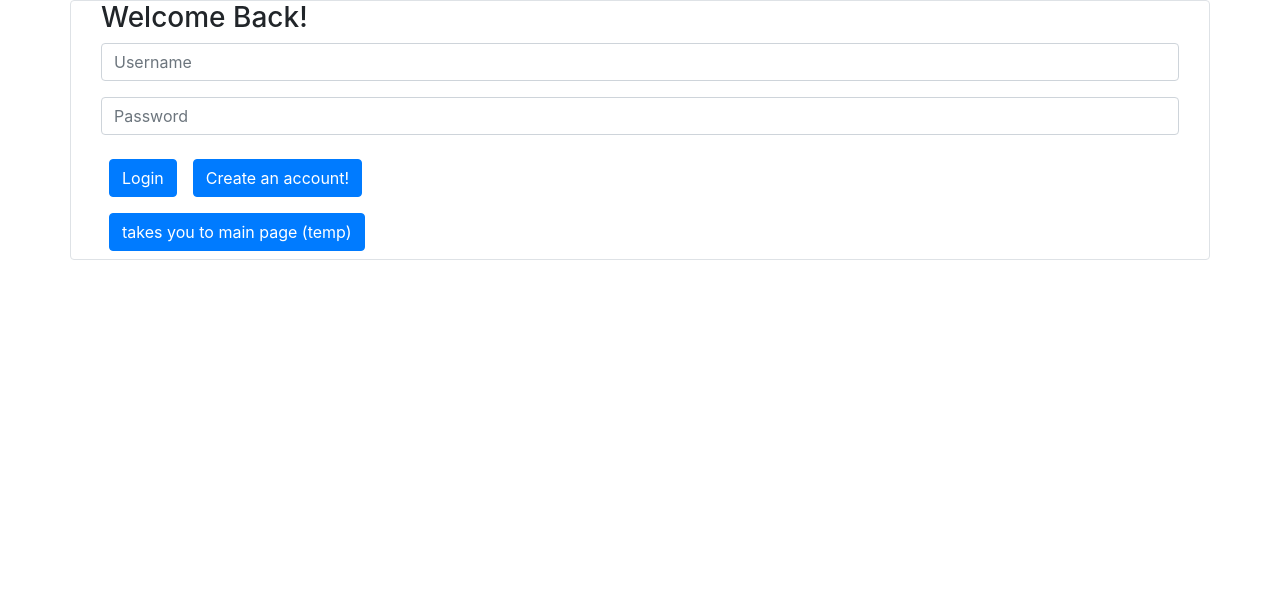
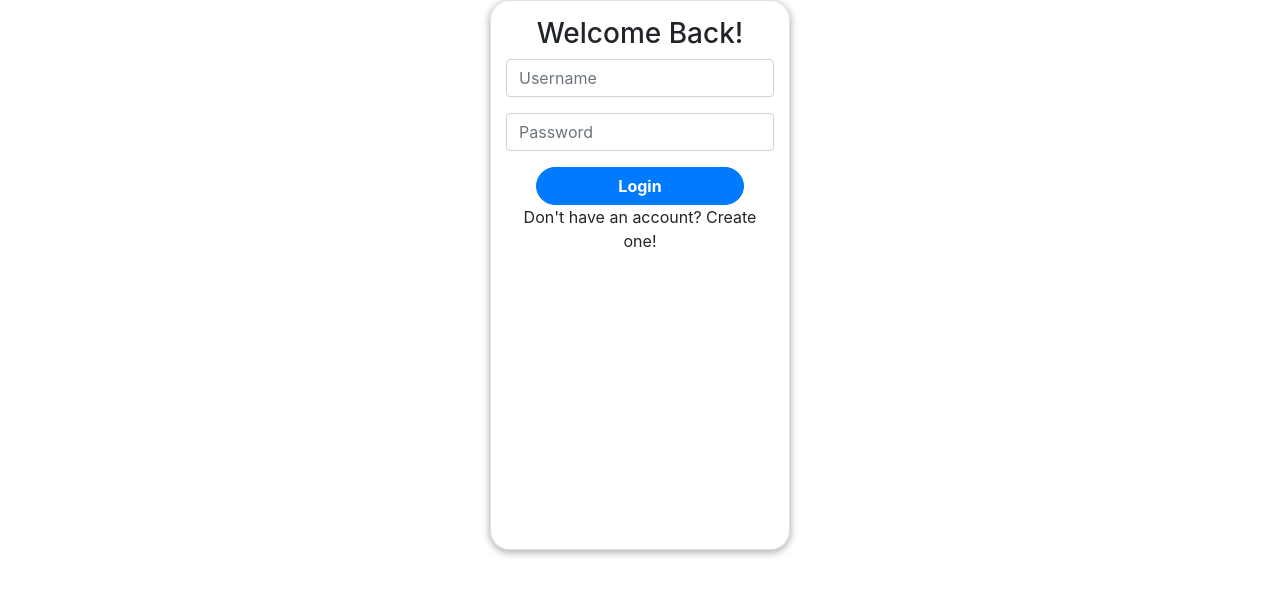
Before and after one commit to Jonathan204/SyncStream, a React (Create React App) app in the folder client/: page / in a window 1280 px wide. Shown: the top 594 px of the page. Built offline with nearby package versions, Linux system fonts and the light colour scheme.

Commit message:
You can now look at the login/register pages without your eyes burning too bad

```diff
--- a/client/src/components/Account/Account.js
+++ b/client/src/components/Account/Account.js
@@ -1,7 +1,7 @@
 import { useState } from 'react';
 
 import Login from './Login.js';
-import { Container } from 'react-bootstrap';
+import { Container, Row, Col } from 'react-bootstrap';
 import { AccountContext } from './AccountContext.js';
 import Register from './Register.js';
 
@@ -16,13 +16,23 @@ const Account = () => {
         setActiveWindow("signin")
     }
 
+    const accountWindow = {
+        height: 550,
+        width: 300,
+        display: 'flex',
+        flexDirection: 'column',
+        alignItems: 'center',
+        borderRadius: 20,
+        boxShadow: '0 2px 7px 1px rgba(0, 0, 0, 0.3)'
+      };
+
     const contextValue = {switchToSignup, switchToSignin};
     return (
         <AccountContext.Provider value={contextValue}>
-        <Container className="border rounded">
+        <Container className="border" style={accountWindow}>
 
-            {activeWindow === "signin" && <Login />}
-            {activeWindow === "signup" && <Register />}
+                {activeWindow === "signin" && <Login />}
+                {activeWindow === "signup" && <Register />}
 
         </Container>
         </AccountContext.Provider>
--- a/client/src/components/Account/Login.js
+++ b/client/src/components/Account/Login.js
@@ -1,7 +1,7 @@
 import React, { useContext, useState } from 'react';
-import { Form, Container, Button } from 'react-bootstrap';
-import { BrowserRouter as Router } from "react-router-dom";
+import { Form, Container, Button, Row, Col } from 'react-bootstrap';
 import { AccountContext } from './AccountContext';
+import './styles.css';
 
 const Login = () => {
     const [validated, setValidated] = useState(false);
@@ -17,36 +17,37 @@ const Login = () => {
         setValidated(true);
     }
 
-
     return (
         <Container>
-            <h3>Welcome Back!</h3>
+            <Row className='mt-3' style={{textAlign:'center'}}><Col><h3>Welcome Back!</h3></Col></Row>
                 <Form noValidate validated={validated} onSubmit={handleSubmit}>
+                    <Row className="flex-column">
                         <Form.Group conrolId="username">
                             <Form.Control required type="text" placeholder="Username"/>
                             <Form.Control.Feedback type="invalid">
                                 Please input a valid username
                             </Form.Control.Feedback>
                         </Form.Group>
-
+                    </Row>
+                    <Row className="flex-column">
                         <Form.Group controlId="password">
                             <Form.Control required type="password" placeholder="Password"/>
                             <Form.Control.Feedback type="invalid">
                                 Please input a valid password
                             </Form.Control.Feedback>
                         </Form.Group>
-
-                <Button className="m-2" variant="primary" type="submit">
+                    </Row>
+                    <Row>
+                        <Button style={{width:'100%', borderRadius:'25px', marginLeft:'30px', marginRight: '30px', fontWeight:'bold'}} variant="primary" type="submit">
                             Login
                         </Button>
-
-                <Button className="m-2" variant="primary" type="submit" onClick={switchToSignup}>
-                    Create an account!
-                </Button>
+                    </Row>
+                    <Row className='flex-column'>
+                        <p class='underline-on-hover account-swap' onClick={switchToSignup}>
+                            Don't have an account? Create one!
+                        </p>
+                    </Row>
                 </Form>
-            <Button className="m-2"  href="/home" variant="primary">
-                    takes you to main page (temp)
-            </Button>
         </Container>
     );
 }
--- a/client/src/components/Account/Register.js
+++ b/client/src/components/Account/Register.js
@@ -1,6 +1,7 @@
 import React, { useContext, useState } from 'react';
-import { Form, Container, Button } from 'react-bootstrap';
+import { Form, Container, Button, Row, Col } from 'react-bootstrap';
 import { AccountContext } from './AccountContext';
+import './styles.css';
 
 const Register = () => {
     const [validated, setValidated] = useState(false);
@@ -18,44 +19,48 @@ const Register = () => {
 
     return (
         <Container>
-            <h3>Please Sign Up!</h3>
+            <Row className='mt-3' style={{textAlign:'center'}}><Col><h3>Please Sign Up!</h3></Col></Row>
             <Form noValidate validated={validated} onSubmit={handleSubmit}>
+                <Row className="flex-column">
                     <Form.Group conrolId="email">
                         <Form.Control type="email" placeholder="Email" required/>
                         <Form.Control.Feedback type="invalid">
                             Please input a valid email
                         </Form.Control.Feedback>
                     </Form.Group>
-
+                </Row>
+                <Row className="flex-column">
                     <Form.Group controlId="username">
                         <Form.Control required type="text" placeholder="Username" />
                         <Form.Control.Feedback type="invalid">
                             Please input a valid username
                         </Form.Control.Feedback>
                     </Form.Group>
-
+                </Row>
+                <Row className="flex-column">
                     <Form.Group controlId="password">
                         <Form.Control required type="password" placeholder="Password" />
                         <Form.Control.Feedback type="invalid">
                             Please input a valid password
                         </Form.Control.Feedback>
                     </Form.Group>
-
+                </Row>
+                <Row className="flex-column">
                     <Form.Group controlId="confirmPassword">
                         <Form.Control required type="password" placeholder="Confirm Password" />
                     </Form.Group>
-
-                <Button className="m-2" variant="primary" type="submit">
+                </Row>
+                <Row>
+                    <Button style={{width:'100%', borderRadius:'25px', marginLeft:'30px', marginRight: '30px', fontWeight:'bold'}} variant="primary" type="submit">
                         Register
                     </Button>
-
-                <Button className="m-2" variant="primary" type="submit" onClick={switchToSignin}>
-                    Already have an account?
-                </Button>
+                </Row>
+                <Row>
+                    <p class='underline-on-hover account-swap' onClick={switchToSignin}>
+                        Already have an account? Login!
+                    </p>
+                </Row>
             </Form>
-            <Button className="m-2"  href="/home" variant="primary">
-                    takes you to main page (temp)
-            </Button>
         </Container>
     );
 }
--- /dev/null
+++ b/client/src/components/Account/styles.css
@@ -0,0 +1,8 @@
+.underline-on-hover:hover {
+    text-decoration: underline;
+    cursor: pointer;
+}
+
+.account-swap {
+    text-align: center;
+}
--- a/client/src/index.js
+++ b/client/src/index.js
@@ -1,6 +1,7 @@
 import React from "react";
 import ReactDOM from "react-dom";
 import { composeWithDevTools } from "redux-devtools-extension";
+import { Container } from "react-bootstrap";
 
 import { BrowserRouter as Router, Switch, Route, Link } from "react-router-dom";
 
@@ -20,7 +21,9 @@ ReactDOM.render(
     <Router>
       <Switch>
         <Route exact path="/">
+        <Container>
           <Account />
+        </Container>
         </Route>
         <Route path="/home">
           <App />
```
Lines whose indentation alone changed are shown as unchanged.
